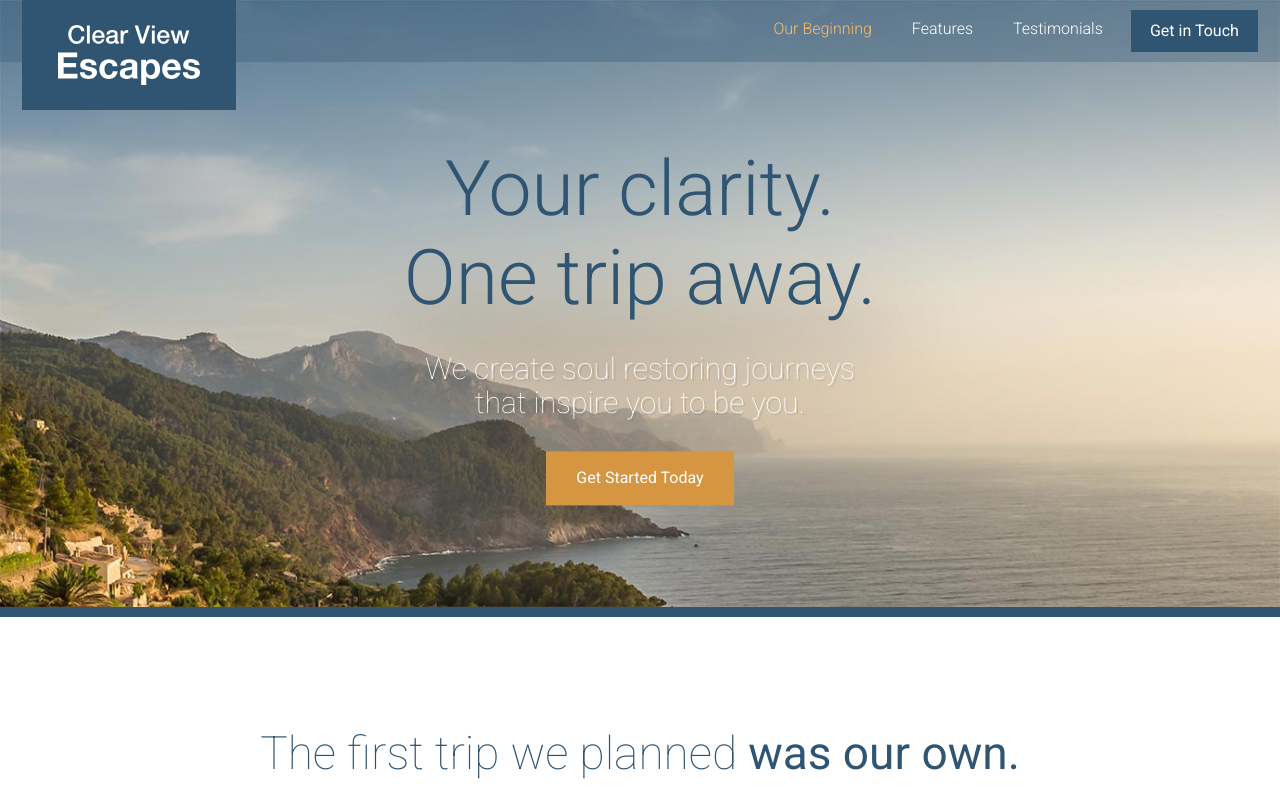
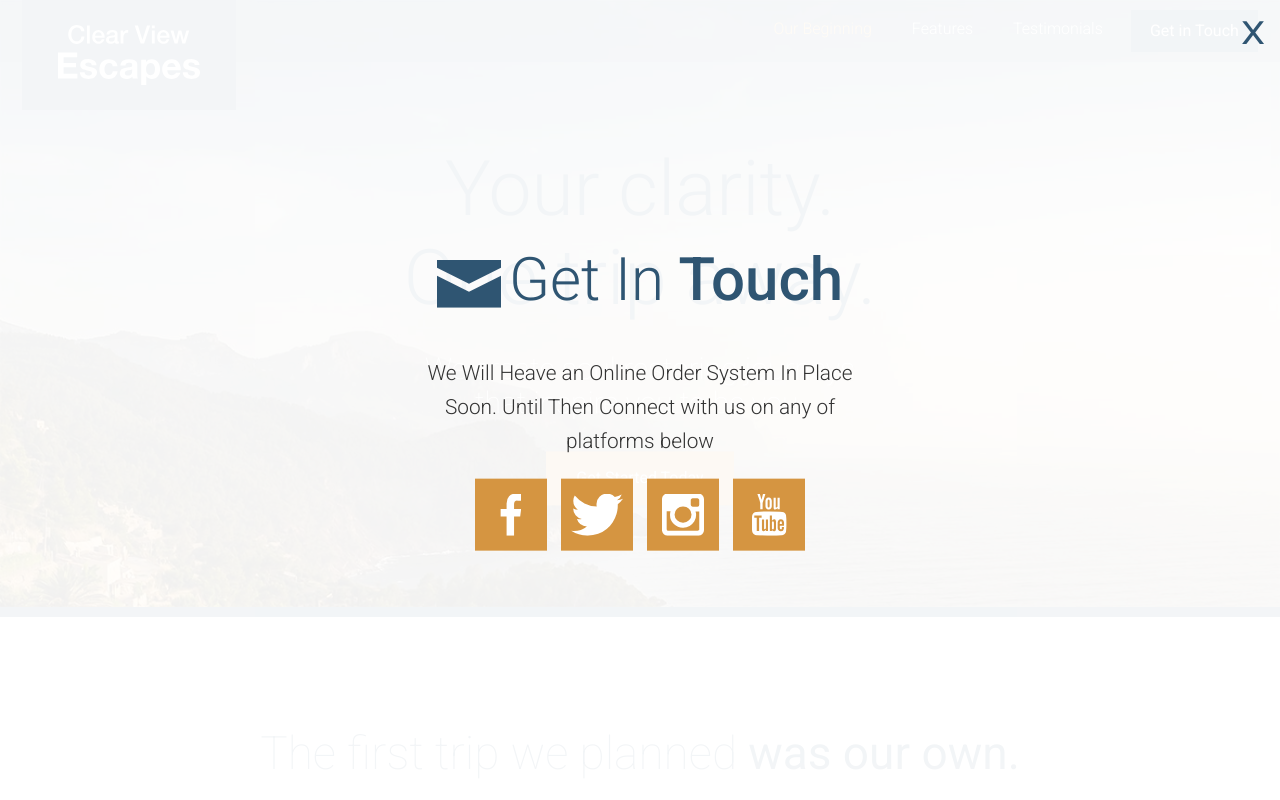
Before and after one commit to Deivi2/single-page-web-project, a website: page app/index.html in a window 1280 px wide. Both pictures are taken after a click on the link "Get Started Today". Shown: the top 800 px of the page. Drawn offline with Linux system fonts and the light colour scheme.

Commit message:
Completer the modal overlay

```diff
--- a/app/assets/scripts/App.js
+++ b/app/assets/scripts/App.js
@@ -2,9 +2,13 @@ import MobileMenu from './modules/MobileMenu';
 import RevealOnScroll from './modules/RevealOnScroll';
 import $ from 'jquery';
 import StickyHeader from './modules/StickyHeader';
+import Modal from './modules/Modal';
+
 
 var mobileMenu = new MobileMenu();
 new RevealOnScroll($('.feature-item'), "85%");
 new RevealOnScroll($('.testimonial'), "60%");
 
 var stickyHeader = new StickyHeader();
+
+var modal = new Modal();
--- /dev/null
+++ b/app/assets/styles/modules/_modal.css
@@ -0,0 +1,53 @@
+.modal {
+  position: fixed;
+  z-index: 5;
+  background-color: rgba(255, 255, 255, .94);
+  top: 0;
+  bottom: 0;
+  left: 0;
+  right: 0;
+  /*properly hide modal*/
+  opacity: 0;
+  visibility: hidden;
+  transform: scale(1.2);
+  transition: all .3s ease-out;
+
+  &--is-visible{
+    opacity: 1;
+    visibility: visible;
+    transform: scale(1);
+  }
+
+
+  &__inner{
+    position: absolute;
+    width: 100%;
+    top: 50%;
+    transform: translateY(-50%);
+  }
+
+
+  &__description {
+    text-align: center;
+    font-size: 1.3rem;
+    font-weight: 300;
+    line-height: 1.65;
+  }
+
+  &__close {
+    position: absolute;
+    top: 15px;
+    right: 15px;
+    font-size: 2rem;
+    transform: scaleX(1.2);
+    transform-origin: 100% 0;
+    color: $mainBlue;
+    cursor: pointer;
+
+    &:hover{
+      color: $mainOrange;
+    }
+
+  }
+
+}
--- a/app/assets/styles/modules/_section-title.css
+++ b/app/assets/styles/modules/_section-title.css
@@ -14,6 +14,11 @@
 
   &--blue{
     color: $mainBlue;
+  }
+
+  &--less-margin{
+    margin-bottom: 1.3rem;
+    margin-top: 0;
   }
 
 
--- /dev/null
+++ b/app/assets/styles/modules/_social-icons.css
@@ -0,0 +1,28 @@
+.social-icons{
+  text-align: center;
+
+  &__icon{
+    background-color: $mainOrange;
+    /*this makes our sprite to tis inline and be able to change it size*/
+    display: inline-block;
+    margin: 0 5px 5px 5px;
+    width: 33%;
+    height: 72px;
+    /*the parent must use this rule of position relative if children using position absolute*/
+    position: relative;
+
+    @mixin atSmall{
+      width: 72px;
+      margin: 0 5px;
+    }
+
+    .icon{
+      /*this makes our sprite icons to show up*/
+      display: block;
+      position: absolute;
+      top: 50%;
+      left: 50%;
+      transform: translate(-50%, -50%)
+    }
+  }
+}
--- a/app/assets/styles/modules/_wrapper.css
+++ b/app/assets/styles/modules/_wrapper.css
@@ -8,6 +8,11 @@
   &--medium{
     max-width: 976px;
   }
+
+  &-narrow{
+    max-width: 470px;
+  }
+
 
   &--no-padding-until-medium{
     padding-left: 0px;
--- a/app/assets/styles/styles.css
+++ b/app/assets/styles/styles.css
@@ -17,3 +17,5 @@
 @import "modules/_site-header.css";
 @import "modules/_primary-nav.css";
 @import "modules/_reveal-item.css";
+@import "modules/_modal.css";
+@import "modules/_social-icons.css";
--- a/app/index.html
+++ b/app/index.html
@@ -25,7 +25,7 @@
 
         <div class="site-header__menu-content">
             <div class="site-header__btn-container">
-                <a class="btn" href="#">Get in Touch</a>
+                <a class="btn open_modal" href="#">Get in Touch</a>
             </div>
             <nav class="primary-nav primary-nav--pull-right">
                 <ul>
@@ -55,7 +55,7 @@
             <h1 class="large-hero__title">Your clarity.</h1>
             <h2 class="large-hero__subtitle">One trip away.</h2>
             <p class="large-hero__description">We create soul restoring journeys that inspire you to be you.</p>
-            <p><a href="#" class="btn btn--orange btn--large">Get Started Today</a></p>
+            <p><a href="#" class="btn btn--orange btn--large open_modal">Get Started Today</a></p>
         </div>
     </div>
 </div>
@@ -250,11 +250,35 @@
 <footer class="site-footer">
     <div class="wrapper">
         <p><span class="site-footer__text">Copyright &copy; 2016 Clear View Escapes. All rights reserved. </span> <a
-                class="btn btn--orange" href="">Get in
+                class="btn btn--orange open_modal" href="">Get in
             Touch</a></p>
     </div>
 </footer>
 
+
+<div class="modal">
+
+    <div class="modal__inner">
+        <h2 class="section-title section-title--blue section-title--less-margin"><span
+                class="icon icon--mail section-title__icon"></span>Get In
+            <strong>Touch</strong>
+        </h2>
+        <div class="wrapper wrapper-narrow">
+            <p class="modal__description">We Will Heave an Online Order System In Place Soon.
+                Until Then Connect with us on any of platforms below </p>
+        </div>
+        <div class="social-icons">
+            <a href="#" class="social-icons__icon"><span class="icon icon--facebook"></span></a>
+            <a href="#" class="social-icons__icon"><span class="icon icon--twitter"></span></a>
+            <a href="#" class="social-icons__icon"><span class="icon icon--instagram"></span></a>
+            <a href="#" class="social-icons__icon"><span class="icon icon--youtube"></span></a>
+        </div>
+    </div>
+
+
+    <div class="modal__close">X</div>
+</div>
+
 <script src="/temp/scripts/App-bundle.js"></script>
 </body>
 </html>
--- a/app/temp/styles/styles.css
+++ b/app/temp/styles/styles.css
@@ -561,6 +561,10 @@ a{
   max-width: 976px;
 }
 
+.wrapper-narrow{
+  max-width: 470px;
+}
+
 .wrapper--no-padding-until-medium{
   padding-left: 0px;
   padding-right: 0px;
@@ -873,6 +877,11 @@ a{
 
 .section-title--blue{
   color: #2f5572;
+}
+
+.section-title--less-margin{
+  margin-bottom: 1.3rem;
+  margin-top: 0;
 }
 
 .section-title__icon {
@@ -1376,3 +1385,89 @@ a{
   -webkit-transform: scale(1);
           transform: scale(1);
 }
+
+.modal {
+  position: fixed;
+  z-index: 5;
+  background-color: rgba(255, 255, 255, .94);
+  top: 0;
+  bottom: 0;
+  left: 0;
+  right: 0;
+  /*properly hide modal*/
+  opacity: 0;
+  visibility: hidden;
+  -webkit-transform: scale(1.2);
+          transform: scale(1.2);
+  transition: all .3s ease-out;
+
+}
+
+.modal--is-visible{
+  opacity: 1;
+  visibility: visible;
+  -webkit-transform: scale(1);
+          transform: scale(1);
+}
+
+.modal__inner{
+  position: absolute;
+  width: 100%;
+  top: 50%;
+  -webkit-transform: translateY(-50%);
+          transform: translateY(-50%);
+}
+
+.modal__description {
+  text-align: center;
+  font-size: 1.3rem;
+  font-weight: 300;
+  line-height: 1.65;
+}
+
+.modal__close {
+  position: absolute;
+  top: 15px;
+  right: 15px;
+  font-size: 2rem;
+  -webkit-transform: scaleX(1.2);
+          transform: scaleX(1.2);
+  -webkit-transform-origin: 100% 0;
+          transform-origin: 100% 0;
+  color: #2f5572;
+  cursor: pointer;
+}
+
+.modal__close:hover{
+  color: #d59541;
+}
+
+.social-icons{
+  text-align: center;
+}
+
+.social-icons__icon{
+  background-color: #d59541;/*this makes our sprite to tis inline and be able to change it size*/
+  display: inline-block;
+  margin: 0 5px 5px 5px;
+  width: 33%;
+  height: 72px;/*the parent must use this rule of position relative if children using position absolute*/
+  position: relative;
+}
+
+@media (min-width: 530px) {
+
+  .social-icons__icon{
+    width: 72px;
+    margin: 0 5px
+  }
+}
+
+.social-icons__icon .icon{/*this makes our sprite icons to show up*/
+  display: block;
+  position: absolute;
+  top: 50%;
+  left: 50%;
+  -webkit-transform: translate(-50%, -50%);
+          transform: translate(-50%, -50%)
+}
```
Also changed, not shown: app/assets/scripts/modules/Modal.js (added, +41 -0 lines), app/temp/scripts/App-bundle.js.
